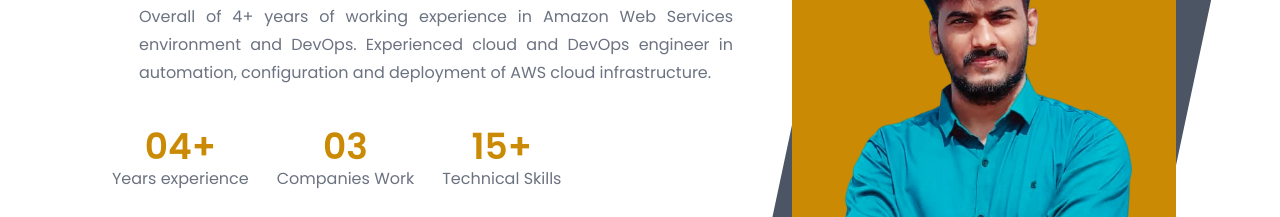
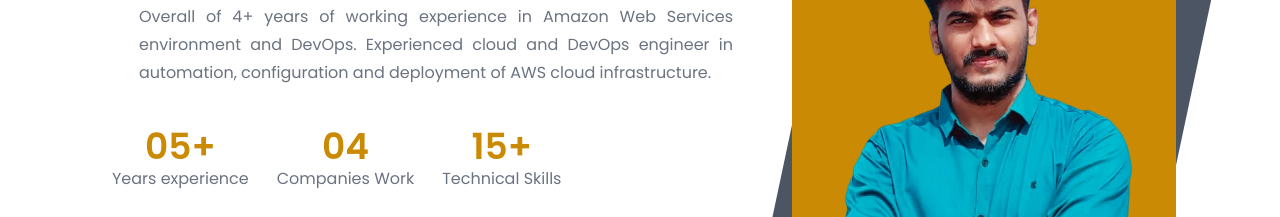
Before and after one commit to viswa1122/viswanath-portfolio, a React (Vite) app: page / in a window 1280 px wide. Shown: the part 1020-1237 px from the top of the page. Built offline with nearby package versions, Linux system fonts and the light colour scheme.

Commit message:
Update About.jsx

```diff
--- a/src/components/About.jsx
+++ b/src/components/About.jsx
@@ -3,8 +3,8 @@ import aboutImg from "../assets/images/viswa.png";
 import resume from "../assets/viswanath-devops-6-years-resume.pdf"
 const About = () => {
   const info = [
-    { text: "Years experience", count: "04+" },
-    { text: "Companies Work", count: "03" },
+    { text: "Years experience", count: "05+" },
+    { text: "Companies Work", count: "04" },
     { text: "Technical Skills", count: "15+" },
   ];
 
```
